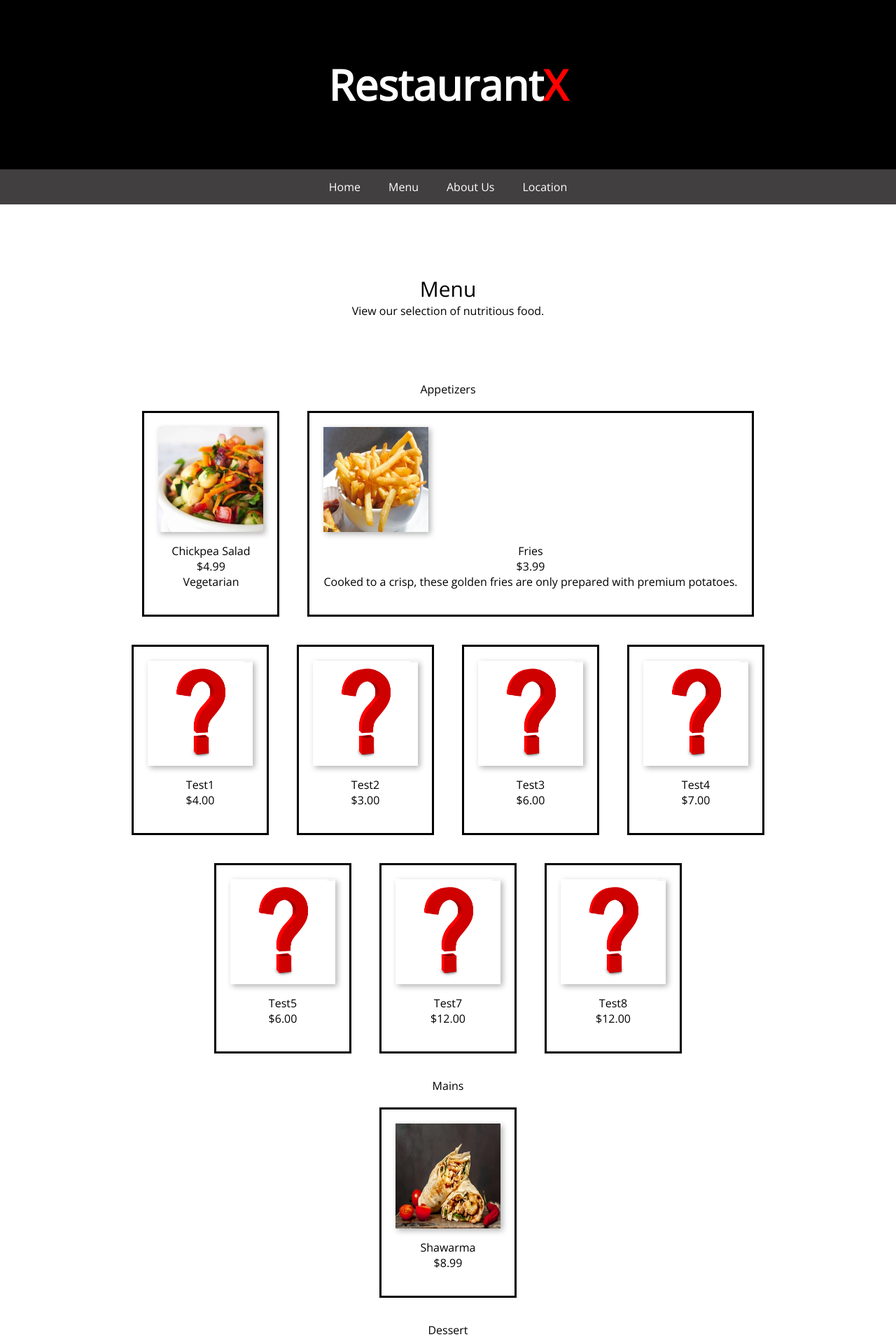
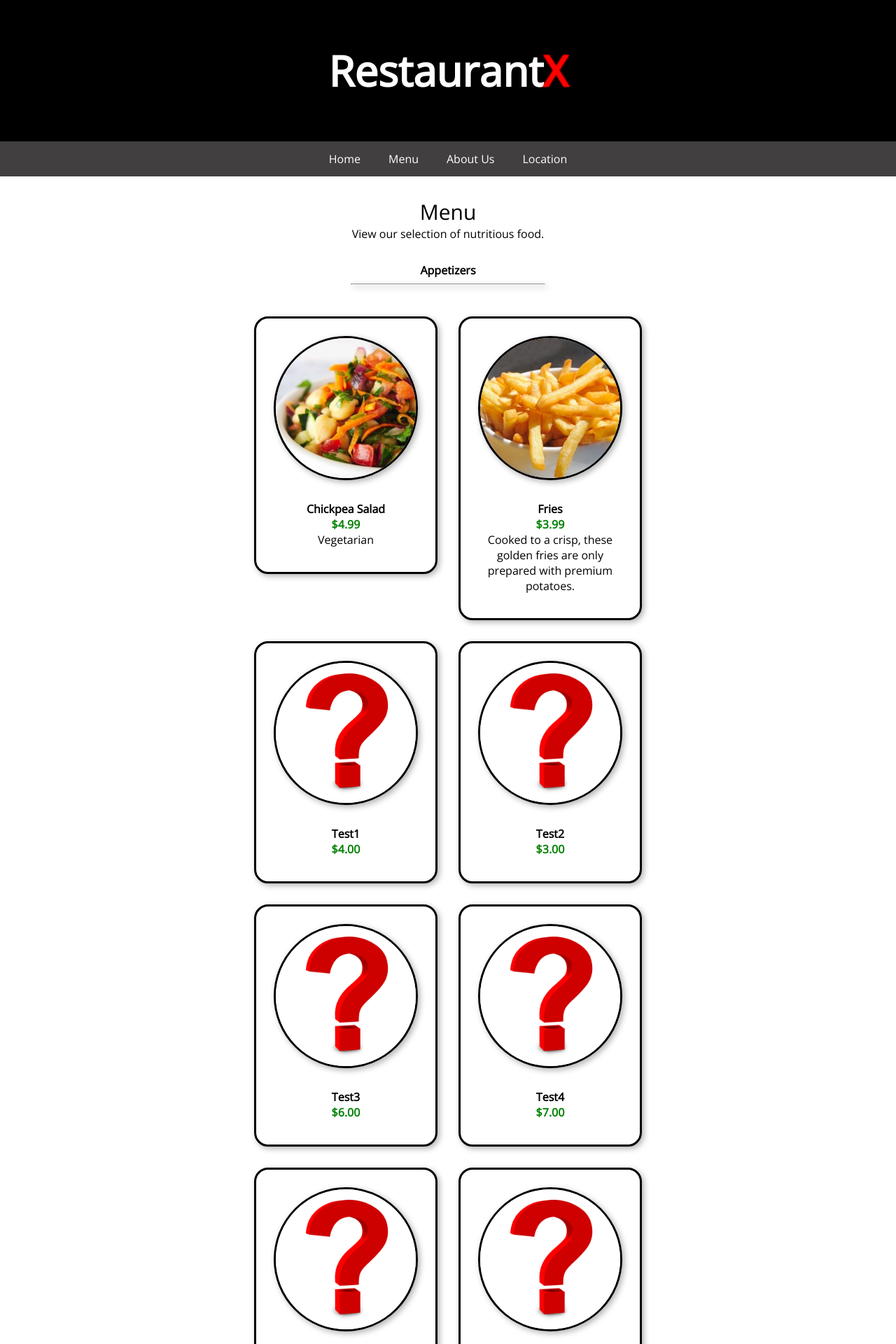
Before and after one commit to al-abed/restaurant-management-system, a Django app: page /menu/ in a window 1280 px wide. Shown: the top 1920 px of the page at 70% size. Run offline with Django 3.2, Linux system fonts and the light colour scheme; data comes from the database, SQL or seed files in the repository; both versions use the stored data as it was after the commit; parts of the project's set-up code (start-up, migrations or seed data) failed here and were passed over.

Commit message:
v0.3
Fixed more CSS

```diff
--- a/src/menu/models.py
+++ b/src/menu/models.py
@@ -12,8 +12,7 @@ class Food(models.Model):
     type = models.CharField(max_length = 2, choices = type_choices, null = True)
     price = models.DecimalField(null=True,max_digits=4,decimal_places=2)
     description = models.TextField(null=True, blank=True)
-
-    image = ResizedImageField(size=[400,400], quality=100, upload_to="food")
+    image = ResizedImageField(size=[400,400], quality=100, upload_to="food", blank=True, default="default.jpg")
 
     def __str__(self):
         return self.name
--- a/src/menu/templates/menu/index.html
+++ b/src/menu/templates/menu/index.html
@@ -5,35 +5,34 @@
 
 <main class="content">
 <!-- Title -->
-  <div class="flex-container center">
+  <div class="flex center heading">
     <div class="flex-column text-center">
-      <div class="fs30">
-        Menu
-      </div>
-      <div>
-        View our selection of nutritious food.
-      </div>
+      <div class="title">Menu</div>
+      <div>View our selection of nutritious food.</div>
     </div>
   </div>
 
   <!-- Generated Food -->
-  <div class="flex-container center">
+  <div class="flex center">
+    <div class="vertical w25">
 
       <!-- Appetizers -->
-    <div class="flex-vertical">
-      <div class="flex-sm center text-center">
-        Appetizers
-      <div class="flex-container flex-horizontal center text-center">
+      <div class="center text-center">
+          <text class="bold">Appetizers</text>
+          <hr>
+        <div class="flex horizontal center box">
           {% for food in food_objects %}
           {% if food.type == 'AP' %}
 
-        <div class="flex-container flex-vertical card">
-          <img src="{{ food.image.url }}" class="img">
-          <p>
-            {{ food }}</br>
-            ${{ food.price }}</br>
+          <div class="flex card">
+            <img src="{{ food.image.url }}" class="card-img">
+            <div class="card-text text-center">
+                <div class="bold">{{ food }}</div>
+                <div class="bold green">${{ food.price }}</div>
+                <div>
                   {{food.description}}
-          </p>
+                </div>
+            </div>
           </div>
 
           {% endif %}
@@ -43,19 +42,26 @@
 
 
       <!-- Mains -->
-    <div class="flex-vertical">
-      <div class="flex-sm center text-center">
-        Mains
-      <div class="flex-container flex-horizontal center text-center">
+      <div class="center text-center">
+        <text class="bold">Mains</text>
+        <hr>
+        <div class="flex horizontal center box">
           {% for food in food_objects %}
           {% if food.type == 'MN' %}
 
-        <div class="flex-container flex-vertical card">
-          <img src="{{ food.image.url }}" class="img">
-          <p>
-            {{ food }}</br>
-            ${{ food.price }}</br>
-          </p>
+          <div class="flex card">
+            <img src="{{ food.image.url }}" class="card-img">
+            <div class="card-text text-center">
+                <div class="bold">{{ food }}</div>
+                <div class="bold green">${{ food.price }}</div>
+                <div>
+                  {% if food.description %}
+                  {{food.description}}
+                  {% else %}
+                  No Description Available.
+                  {% endif %}
+                </div>
+            </div>
           </div>
 
             {% endif %}
@@ -64,20 +70,26 @@
       </div>
 
       <!-- Dessert -->
-    <div class="flex-vertical">
-      <div class="flex-sm center text-center">
-        Dessert
-      <div class="flex-container flex-horizontal center text-center">
+      <div class="center text-center">
+        <text class="bold">Desserts</text>
+        <hr>
+        <div class="flex horizontal center box">
           {% for food in food_objects %}
           {% if food.type == 'DT' %}
 
-        <div class="flex-container flex-vertical card">
-          <img src="{{ food.image.url }}" class="img">
-          <p>
-            {{ food }}</br>
-            ${{ food.price }}</br>
+          <div class="flex card">
+            <img src="{{ food.image.url }}" class="card-img">
+            <div class="card-text text-center">
+                <div class="bold">{{ food }}</div>
+                <div class="bold green">${{ food.price }}</div>
+                <div>
+                  {% if food.description %}
                   {{food.description}}
-          </p>
+                  {% else %}
+                  No Description Available.
+                  {% endif %}
+                </div>
+            </div>
           </div>
 
           {% endif %}
@@ -86,6 +98,7 @@
       </div>
 
     </div>
+  </div>
 
 
 
--- a/src/rms/static/css/style.css
+++ b/src/rms/static/css/style.css
@@ -3,28 +3,41 @@
 * {
   font-family: 'Open Sans', sans-serif;
 }
+/*----------------------------------*/
 
-/* Style the body */
+/* Body Styling */
 body {
   margin: 0;
 }
+.wrapper {
+  min-height: 100%;
+  display: flex;
+  flex-direction: column;
+}
+.content {
+  flex-grow: 1;
+  margin: 0 7% 0 7%;
+}
+/*----------------------------------*/
 
-/* Header/logo Title */
+/* Header/Logo Title Styling */
 .header {
-  padding: 40px;
+  display:flex;
+  padding: 20px;
   text-align: center;
   background: #000000;
   color: white;
   flex-shrink: 0;
 }
+/*----------------------------------*/
 
-/* Style the top navigation bar */
+/* Navigation Bar */
+
 .navbar {
   display: flex;
   background-color: rgb(65, 63, 63);
 }
 
-/* Style the navigation bar links */
 .navbar a {
   color: white;
   padding: 14px 20px;
@@ -32,10 +45,75 @@ body {
   text-align: center;
 }
 
-/* Change color on hover */
 .navbar a:hover {
   background-color: #ddd;
   color: black;
+}
+
+/*----------------------------------*/
+
+/* Container Formatting */
+
+.flex {
+  display: flex;
+  flex-wrap: wrap;
+  align-content: space-between;
+}
+
+.flex-div {
+  margin: 20px;
+  padding: 20px;
+  flex-wrap: wrap;
+}
+
+.flex-sm {
+
+}
+
+.card {
+  display: flex;
+  border-style:solid;
+  border-radius: 20px;
+  flex-flow: wrap column;
+  margin: 15px;
+  padding: 15px;
+  max-width: min-content;
+  max-height: min-content;
+  box-shadow: 3px 3px 8px 0px rgba(0,0,0,0.3);
+}
+
+.card-text{
+  padding:10px;
+  margin:10px;
+}
+
+.card-img{
+  width: 200px;
+  height: 200px;
+  box-shadow: 3px 3px 8px 0px rgba(0,0,0,0.3);
+  border-style:solid;
+  border-radius: 50%;
+  object-fit: cover;
+  margin:10px;
+}
+
+.box{
+  margin:15px;
+  padding:15px;
+}
+
+/*----------------------------------*/
+
+/* Alignment Tags */
+
+.vertical {
+  flex-direction: column;
+  flex-wrap: wrap;
+}
+
+.horizontal {
+  flex-direction: row;
+  flex-wrap: wrap;
 }
 
 .center {
@@ -46,61 +124,46 @@ body {
   text-align: center;
 }
 
-.flex-container {
-  display: flex;
-}
-.flex-vertical {
-  flex-direction: column;
-  flex-wrap: wrap;
+.text-left {
+  text-align: left;
 }
 
-.flex-horizontal {
-  flex-direction: row;
-  flex-wrap: wrap;
+.heading {
+  margin: 30px;
 }
 
-.flex-container > div {
-  margin: 20px;
-  padding: 20px;
-  flex-wrap: wrap;
-}
-.flex-sm {
-  margin: 5px;
-  padding: 5px;
-  align-items:center;
+.w25{
+  max-width: 75%;
 }
 
-.card {
-  display: flex;
-  border-style:solid;
-  flex-wrap: nowrap;
-  flex-direction: column;
-}
+/*----------------------------------*/
 
-.fs30{
-  font-size:30px;
-}
+/* Text Formatting */
 
 .title {
   font-size: 30px;
 }
 
-.wrapper {
-  min-height: 100%;
-  display: flex;
-  flex-direction: column;
+/* Weight/Color Formatting */
+
+.bold{
+  font-weight: bold;
 }
 
-.content {
-  flex-grow: 1;
-  margin: 60px;
+.green {
+  color:green;
 }
 
-img {
-  width: 150px;
-  height: 150px;
+/*----------------------------------*/
+
+/* Global */
+
+hr{
   box-shadow: 3px 3px 8px 0px rgba(0,0,0,0.3);
+  max-width: 33.33%;
 }
+
+/*----------------------------------*/
 
 /* Footer */
 .footer {
@@ -110,6 +173,7 @@ img {
  padding:1em;
  flex-shrink:0;
 }
+/*----------------------------------*/
 
 /* Responsive layout - when the screen is less than 700px wide, make the two columns stack on top of each other instead of next to each other */
 @media screen and (max-width: 700px) {
@@ -117,3 +181,4 @@ img {
     flex-direction: column;
   }
 }
+/*----------------------------------*/
--- a/src/rms/templates/rms/base.html
+++ b/src/rms/templates/rms/base.html
@@ -14,10 +14,8 @@
 
 <div class="wrapper">
 <!-- Header -->
-<div class="header">
-    <div class="flex-container center title">
-        <h1>Restaurant<h1 style="color:red;">X</h1></h1>
-    </div>
+<div class="header center title">
+        <h1>Restaurant<h1 style="color: red;text-shadow: 0 0 3px #ff0000;">X</h1></h1>
 </div>
 
 <!-- Navigation Bar -->
@@ -35,6 +33,7 @@
 <!-- Footer -->
 <div class="footer text-center">
     <p>&copy {% now "Y" %}</p>
+    <p>CP317 Group 11</p>
 </div>
 
 
```
Also changed, not shown: src/db.sqlite3, src/menu/migrations/0010_alter_food_image.py (added), src/menu/migrations/0011_auto_20211125_2109.py (added), src/menu/migrations/0012_auto_20211125_2117.py (added). Lines whose indentation alone changed are shown as unchanged.
